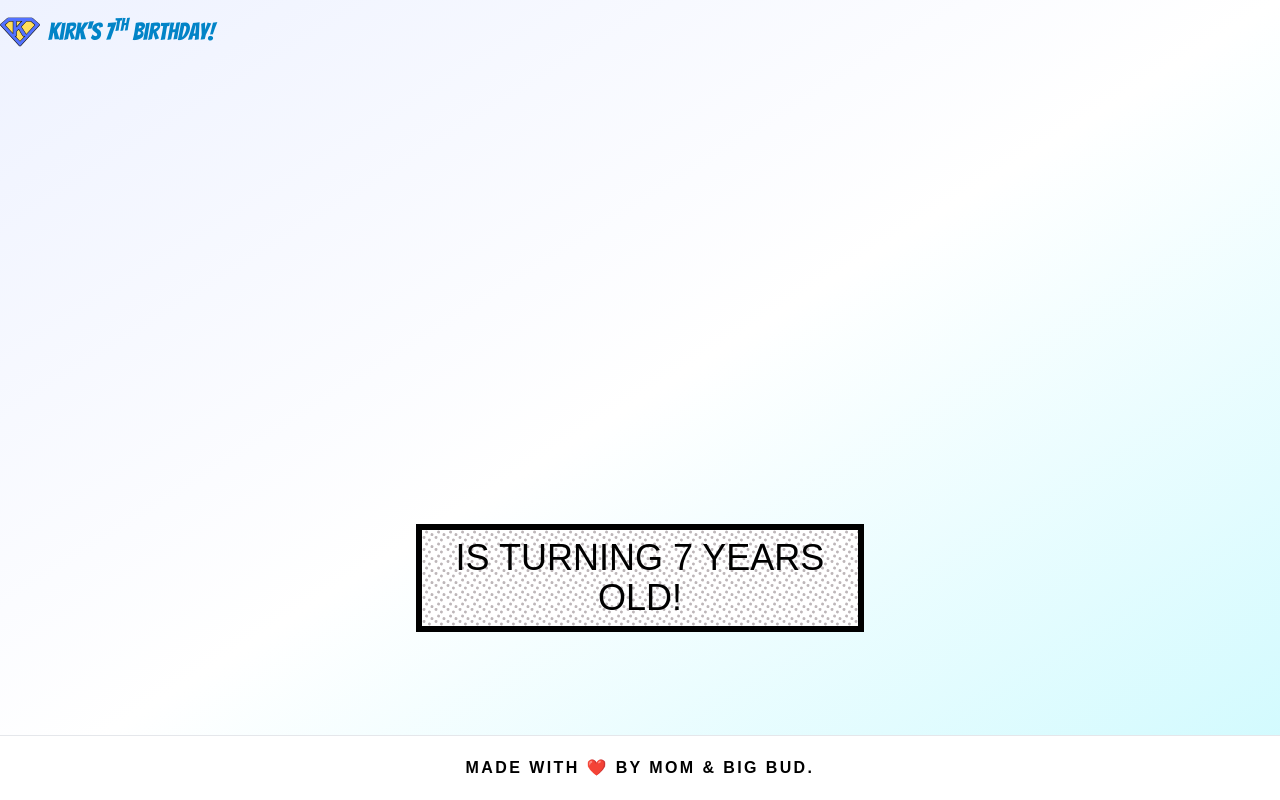
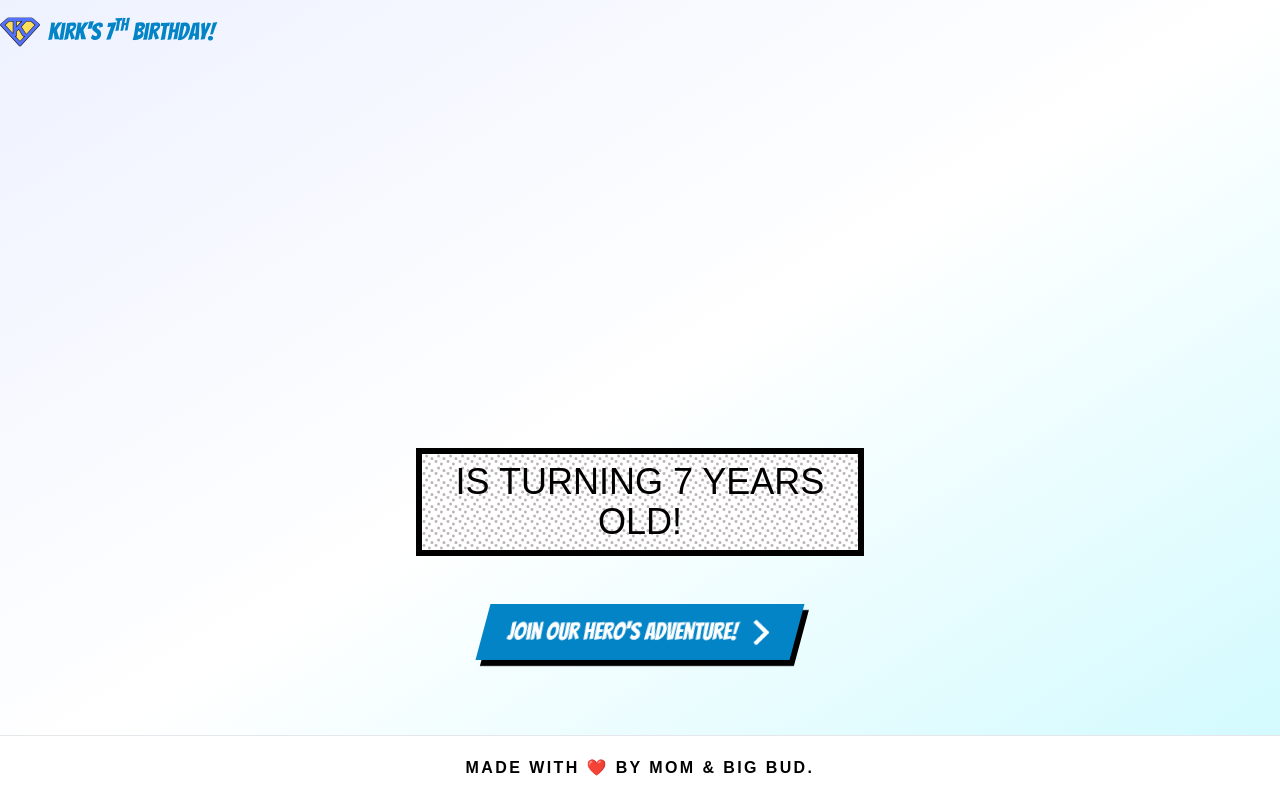
Before and after one commit to beforeoafterm/eddard-bday-event, a Next.js app: page / in a window 1280 px wide. Built offline with nearby package versions, Linux system fonts and the light colour scheme; a web font is replaced by a local one.

Commit message:
Add CTA button on home page

```diff
--- a/pages/index.tsx
+++ b/pages/index.tsx
@@ -2,6 +2,7 @@ import Layout from "@/components/layout";
 import Balancer from "react-wrap-balancer";
 import { motion } from "framer-motion";
 import { FADE_DOWN_ANIMATION_VARIANTS } from "@/lib/constants";
+import Button from "@/components/shared/button";
 
 export default function Home() {
   return (
@@ -33,6 +34,11 @@ export default function Home() {
             is turning 7 years old!
           </div>
         </motion.div>
+        <motion.div
+          variants={FADE_DOWN_ANIMATION_VARIANTS}
+        >
+          <Button text="Join our Hero's Adventure!" />
+        </motion.div>
       </motion.div>
     </Layout>
   );
```
